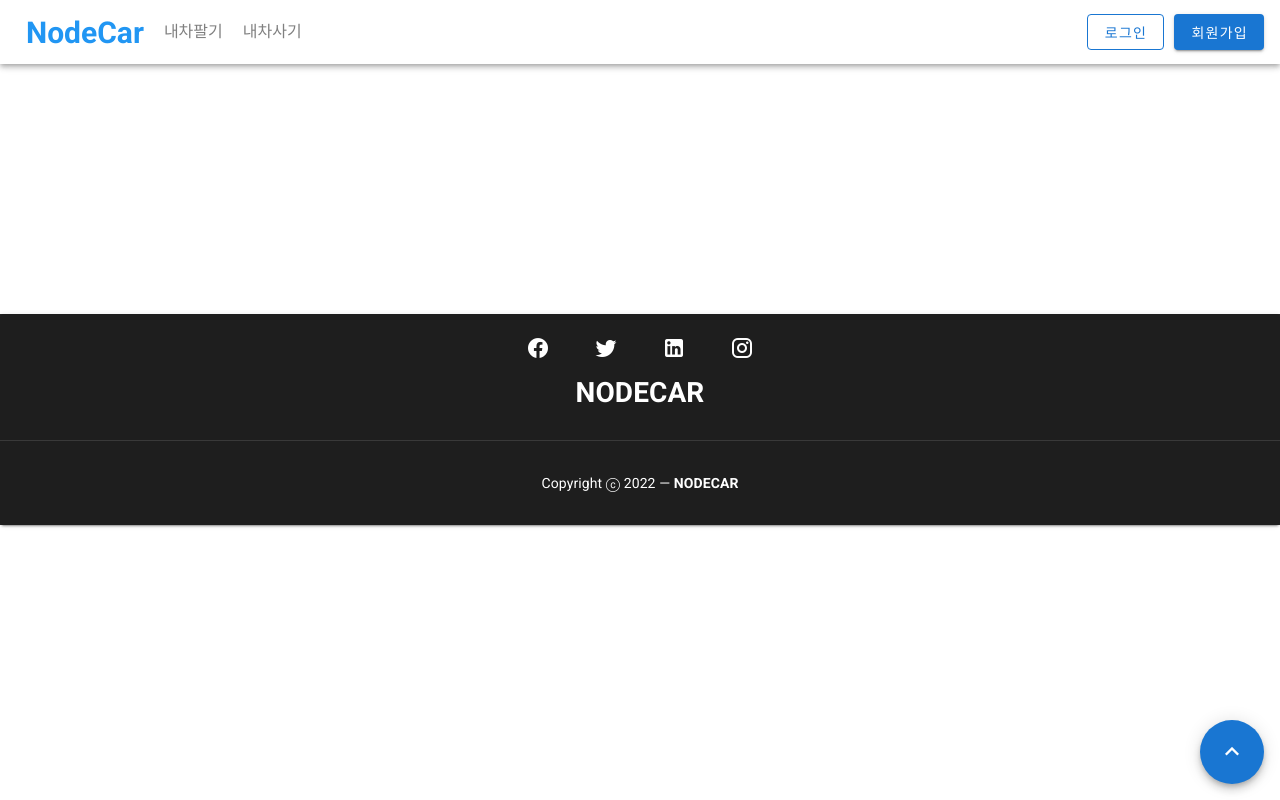
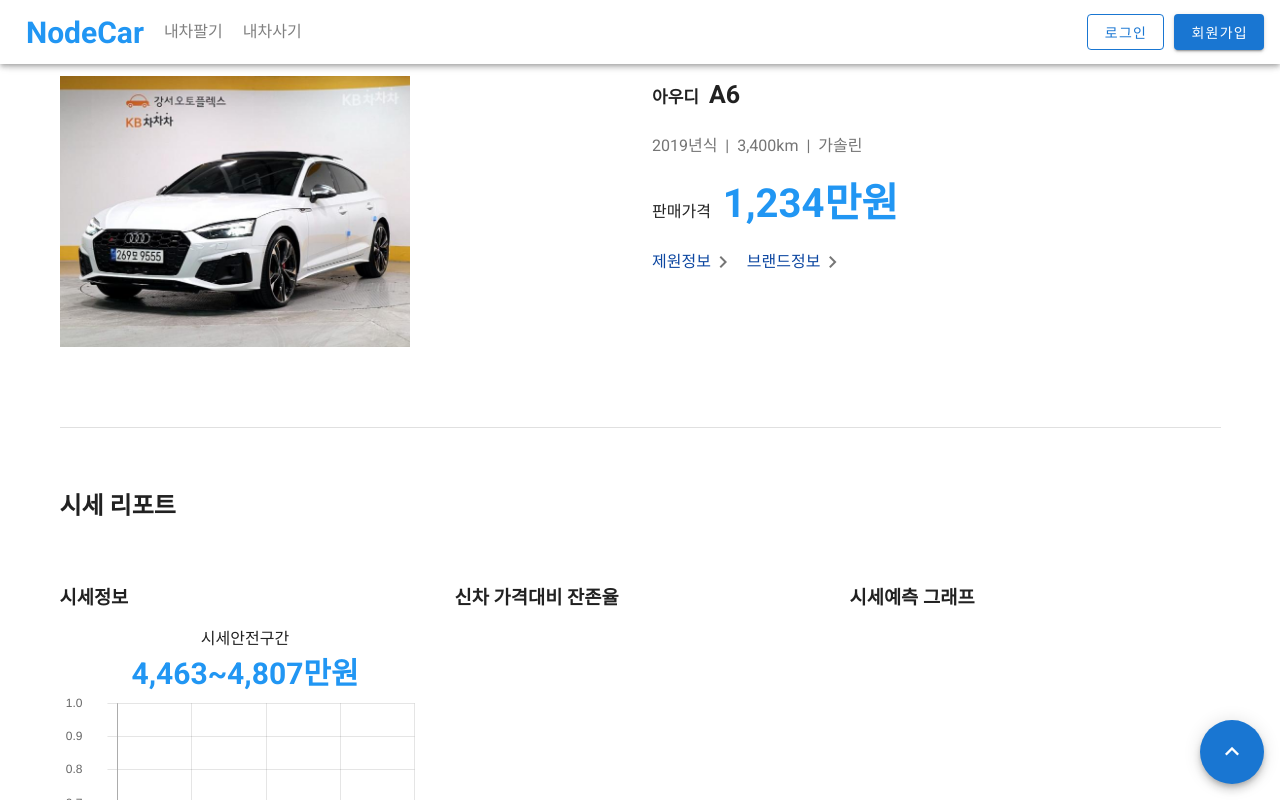
Before and after one commit to joyw93/node-car, a Nuxt app in the folder vue/: page /test in a window 1280 px wide. Shown: the top 800 px of the page. Built offline with nearby package versions, Linux system fonts and the light colour scheme.

Commit message:
detail page 그래프

```diff
--- /dev/null
+++ b/vue/pages/car/_id/chart/PriceRange.vue
@@ -0,0 +1,51 @@
+<template>
+  <div>
+    <canvas id="planet-chart" width="300" height="300"></canvas>
+  </div>
+</template>
+
+<script>
+import Chart from "chart.js";
+export default {
+  data() {
+    return {
+      planetChartData: {
+        type: "line",
+        data: {
+          labels: ["2015", "2016", "2017", "2018", "2019"],
+          datasets: [
+            {
+              label: "잔존가치",
+              data: [0, 0, 0, 0, 0, 0, 0, 0],
+              backgroundColor: "rgba(54,73,93,.5)",
+              borderColor: "#36495d",
+              borderWidth: 3,
+            },
+          ],
+        },
+        options: {
+          legend: {
+            display: false,
+          },
+          responsive: true,
+          lineTension: 1,
+          scales: {
+            yAxes: [
+              {
+                ticks: {
+                  beginAtZero: true,
+                  padding: 25,
+                },
+              },
+            ],
+          },
+        },
+      },
+    };
+  },
+  mounted() {
+    const ctx = document.getElementById("planet-chart");
+    new Chart(ctx, this.planetChartData);
+  },
+};
+</script>
--- a/vue/pages/car/_id/index.vue
+++ b/vue/pages/car/_id/index.vue
@@ -27,7 +27,7 @@
       </v-col>
     </v-row>
     <v-divider />
-    <h1>NODECAR 국민시세</h1>
+
     <v-row>
       <v-col>
         시세정보
@@ -45,6 +45,7 @@
 </template>
 
 <script>
+
 export default {
   computed: {
     car() {
--- /dev/null
+++ b/vue/pages/test.vue
@@ -0,0 +1,109 @@
+<template>
+  <v-container>
+    <v-row>
+      <v-col>
+        <v-img
+          :src="require(`@/static/images/car-forsale/아우디S5.jpg`)"
+          width="350"
+        ></v-img>
+      </v-col>
+      <v-col cols="12" sm="7" md="7" lg="6">
+        <div id="brand">아우디<span id="model">A6</span></div>
+
+        <p class="muted">2019년식 &nbsp;|&nbsp; 3,400km &nbsp;|&nbsp; 가솔린</p>
+        <p>
+          <span>판매가격 &nbsp; </span>
+          <strong id="price">1,234만원</strong>
+        </p>
+        <a class="span">제원정보<v-icon>mdi-chevron-right</v-icon> </a>
+        &nbsp;
+        <a class="span">브랜드정보<v-icon>mdi-chevron-right</v-icon></a>
+      </v-col>
+    </v-row>
+    <v-divider />
+    <h2 id="report-title">시세 리포트</h2>
+    <v-row>
+      <v-col>
+        <h3>시세정보</h3>
+        <div id="price-text">시세안전구간</div>
+        <h2 id="price-range">4,463~4,807만원</h2>
+        <PriceRange />
+      </v-col>
+      <v-col> <h3>신차 가격대비 잔존율</h3></v-col>
+      <v-col>
+        <h3>시세예측 그래프</h3>
+      </v-col>
+    </v-row>
+
+    <v-divider />
+  </v-container>
+</template>
+
+<script>
+import PriceRange from "./car/_id/chart/PriceRange.vue";
+
+export default {
+  computed: {
+    car() {
+      return this.$store.state.load_cars.car;
+    },
+  },
+  components: {
+    PriceRange,
+  },
+};
+</script>
+
+<style scoped>
+.vrow {
+  margin-left: 30px;
+  margin-right: 30px;
+  margin-top: 100px;
+  margin-bottom: 100px;
+}
+
+.muted {
+  margin-top: 20px;
+  color: #757575;
+}
+
+.span {
+  color: #0d47a1;
+}
+
+.v-divider {
+  margin-top: 80px;
+}
+
+#brand {
+  font-size: 17px;
+  font-weight: bold;
+}
+
+#model {
+  font-size: 25px;
+  font-weight: bold;
+  margin-left: 10px;
+}
+
+#price {
+  font-size: 40px;
+  color: #2196f3;
+}
+
+#report-title {
+  margin-top: 60px;
+  margin-bottom: 60px;
+}
+
+#price-text {
+  margin-top: 15px;
+  text-align: center;
+}
+
+#price-range {
+  text-align: center;
+  font-size: 30px;
+  color: #2196f3;
+}
+</style>
```
